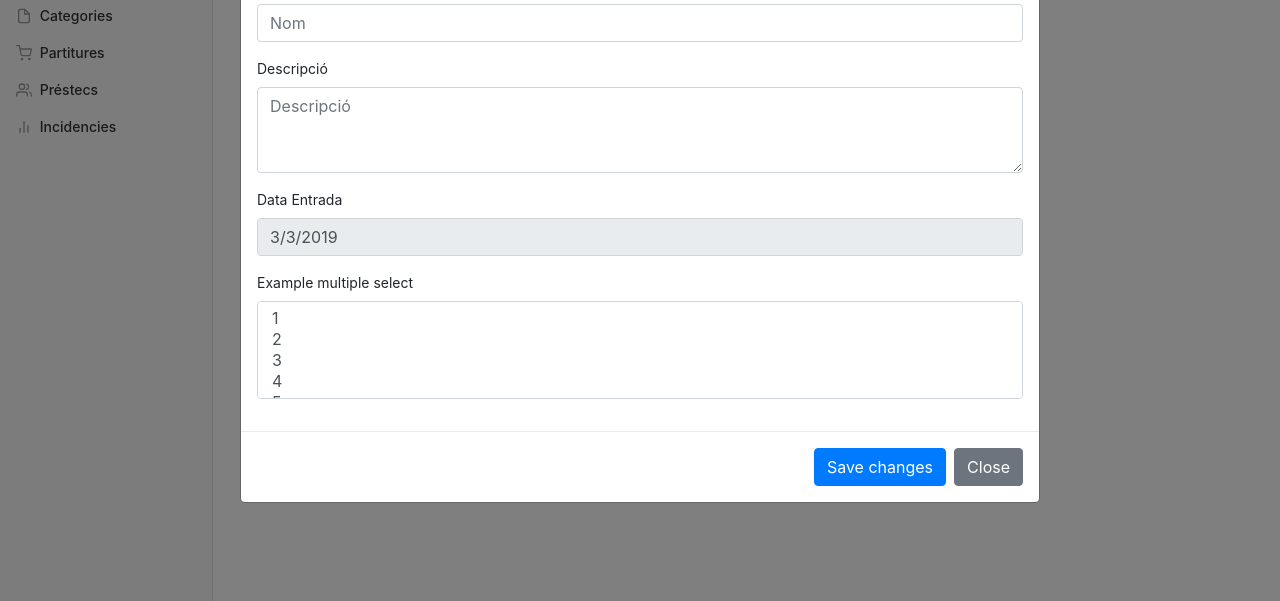
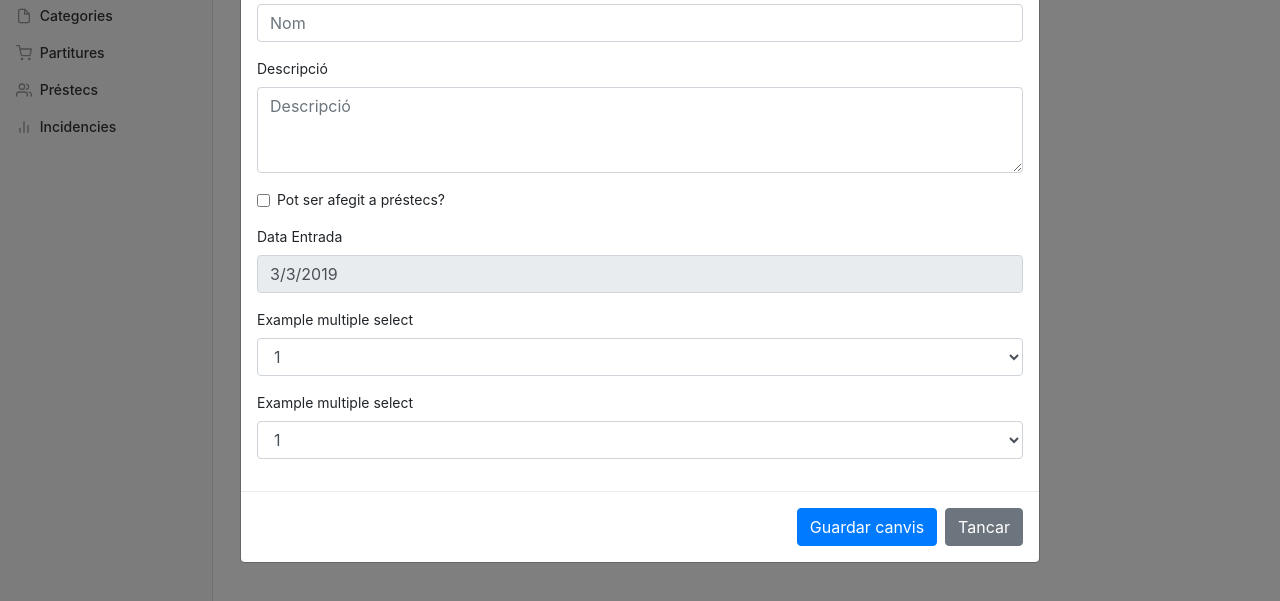
Before and after one commit to jmolla31/gemini1, a plain HTML site: page Hosting/public/pages/items/items.html in a window 1280 px wide. Both pictures are taken after a click on the button "Afegir Ítem". Shown: the part 133-734 px from the top of the page. Drawn offline with nearby package versions, Linux system fonts and the light colour scheme; some packages are replaced by stand-ins of ours; a script that the page names is missing.

Commit message:
updated items screen

```diff
--- a/Hosting/public/pages/items/items.html
+++ b/Hosting/public/pages/items/items.html
@@ -11,8 +11,8 @@
   <title>Suamo - Gemini1</title>
 
   <!-- Bootstrap core CSS -->
-  <link rel="stylesheet" href="https://maxcdn.bootstrapcdn.com/bootstrap/4.0.0/css/bootstrap.min.css" integrity="sha384-Gn5384xqQ1aoWXA+058RXPxPg6fy4IWvTNh0E263XmFcJlSAwiGgFAW/dAiS6JXm"
-    crossorigin="anonymous">
+  <link rel="stylesheet" href="https://maxcdn.bootstrapcdn.com/bootstrap/4.0.0/css/bootstrap.min.css"
+    integrity="sha384-Gn5384xqQ1aoWXA+058RXPxPg6fy4IWvTNh0E263XmFcJlSAwiGgFAW/dAiS6JXm" crossorigin="anonymous">
   <!-- Custom styles for this template -->
   <link href="items.css" rel="stylesheet">
 </head>
@@ -82,13 +82,15 @@
       <main role="main" class="col-md-9 ml-sm-auto col-lg-10 pt-3 px-4">
         <div class="d-flex justify-content-between flex-wrap flex-md-nowrap align-items-center pb-2 mb-3 border-bottom">
           <h2 class="h2">Llista ítems</h1>
-            <button type="button" class="btn btn-primary" data-toggle="modal" data-target=".new-item-modal">Afegir Ítem</button>
+            <button type="button" class="btn btn-primary" data-toggle="modal" data-target=".new-item-modal">Afegir
+              Ítem</button>
         </div>
       </main>
     </div>
   </div>
 
-  <div class="modal fade new-item-modal" tabindex="-1" role="dialog" aria-labelledby="myLargeModalLabel" aria-hidden="true">
+  <div class="modal fade new-item-modal" tabindex="-1" role="dialog" aria-labelledby="myLargeModalLabel"
+    aria-hidden="true">
     <div class="modal-dialog modal-lg">
       <div class="modal-content">
         <div class="modal-header">
@@ -108,12 +110,30 @@
               <textarea class="form-control" id="description" placeholder="Descripció" rows="3"></textarea>
             </div>
             <div class="form-group">
-              <label for="date">Data Entrada</label>
-              <input type="text" class="form-control" id="date" placeholder="" readonly>
+              <div class="form-check">
+                <input class="form-check-input" type="checkbox" value="" id="locked">
+                <label class="form-check-label" for="defaultCheck1">
+                  Pot ser afegit a préstecs?
+                </label>
+              </div>
             </div>
             <div class="form-group">
-              <label for="exampleFormControlSelect2">Example multiple select</label>
-              <select multiple class="form-control" id="exampleFormControlSelect2">
+              <label for="date">Data Entrada</label>
+              <input type="text" class="form-control" id="entryDate" placeholder="" readonly>
+            </div>
+            <div class="form-group">
+              <label for="primaryCategory">Example multiple select</label>
+              <select class="form-control" id="mainCategory">
+                <option>1</option>
+                <option>2</option>
+                <option>3</option>
+                <option>4</option>
+                <option>5</option>
+              </select>
+            </div>
+            <div class="form-group">
+              <label for="secondaryCategory">Example multiple select</label>
+              <select class="form-control" id="secondaryCategory">
                 <option>1</option>
                 <option>2</option>
                 <option>3</option>
@@ -124,8 +144,8 @@
           </form>
         </div>
         <div class="modal-footer">
-          <button type="button" class="btn btn-primary">Save changes</button>
-          <button type="button" class="btn btn-secondary" data-dismiss="modal">Close</button>
+          <button type="button" id="btnSave" class="btn btn-primary">Guardar canvis</button>
+          <button type="button" class="btn btn-secondary" data-dismiss="modal">Tancar</button>
         </div>
       </div>
     </div>
@@ -134,11 +154,14 @@
   <!-- Bootstrap core JavaScript
     ================================================== -->
   <!-- Placed at the end of the document so the pages load faster -->
-  <script src="https://code.jquery.com/jquery-3.2.1.slim.min.js" integrity="sha384-KJ3o2DKtIkvYIK3UENzmM7KCkRr/rE9/Qpg6aAZGJwFDMVNA/GpGFF93hXpG5KkN"
+  <script src="https://code.jquery.com/jquery-3.2.1.slim.min.js"
+    integrity="sha384-KJ3o2DKtIkvYIK3UENzmM7KCkRr/rE9/Qpg6aAZGJwFDMVNA/GpGFF93hXpG5KkN"
     crossorigin="anonymous"></script>
-  <script src="https://cdnjs.cloudflare.com/ajax/libs/popper.js/1.12.9/umd/popper.min.js" integrity="sha384-ApNbgh9B+Y1QKtv3Rn7W3mgPxhU9K/ScQsAP7hUibX39j7fakFPskvXusvfa0b4Q"
+  <script src="https://cdnjs.cloudflare.com/ajax/libs/popper.js/1.12.9/umd/popper.min.js"
+    integrity="sha384-ApNbgh9B+Y1QKtv3Rn7W3mgPxhU9K/ScQsAP7hUibX39j7fakFPskvXusvfa0b4Q"
     crossorigin="anonymous"></script>
-  <script src="https://maxcdn.bootstrapcdn.com/bootstrap/4.0.0/js/bootstrap.min.js" integrity="sha384-JZR6Spejh4U02d8jOt6vLEHfe/JQGiRRSQQxSfFWpi1MquVdAyjUar5+76PVCmYl"
+  <script src="https://maxcdn.bootstrapcdn.com/bootstrap/4.0.0/js/bootstrap.min.js"
+    integrity="sha384-JZR6Spejh4U02d8jOt6vLEHfe/JQGiRRSQQxSfFWpi1MquVdAyjUar5+76PVCmYl"
     crossorigin="anonymous"></script>
   <script src="https://cdn.jsdelivr.net/npm/sweetalert2@7.33.1/dist/sweetalert2.all.min.js"></script>
   <script src="https://unpkg.com/feather-icons/dist/feather.min.js"></script>
--- a/Hosting/public/pages/items/items.js
+++ b/Hosting/public/pages/items/items.js
@@ -1 +1,34 @@
-document.getElementById("date").value = new Date(Date.now()).toLocaleDateString();
+document.getElementById("entryDate").value = new Date(Date.now()).toLocaleDateString();
+
+document.getElementById("btnSave").addEventListener("click", x => {
+
+  console.log("duh!");
+
+  var mc = document.getElementById("mainCategory");
+  var sc = document.getElementById("secondaryCategory");
+
+  var itemObject = {
+    name: document.getElementById("name").value,
+    description: document.getElementById("description").value,
+    mainCategory: mc.options[mc.options.selectedIndex].value,
+    secondaryCategory: sc.options[sc.options.selectedIndex].value,
+    entryDate: document.getElementById("entryDate").value,
+    locked: document.getElementById("locked").checked
+  }
+
+  // Swal.fire({
+  //   type: 'success',
+  //   title: 'Pooh!',
+  //   text: 'Item guardat a la base de dades!',
+  // });
+
+  // Swal.fire({
+  //   type: 'error',
+  //   title: 'Ups!',
+  //   text: 'Error: {errorVariablePlaceholder}',
+  // })
+  //TODO: Post item to firebase!
+
+  console.log(itemObject);
+
+});
```
